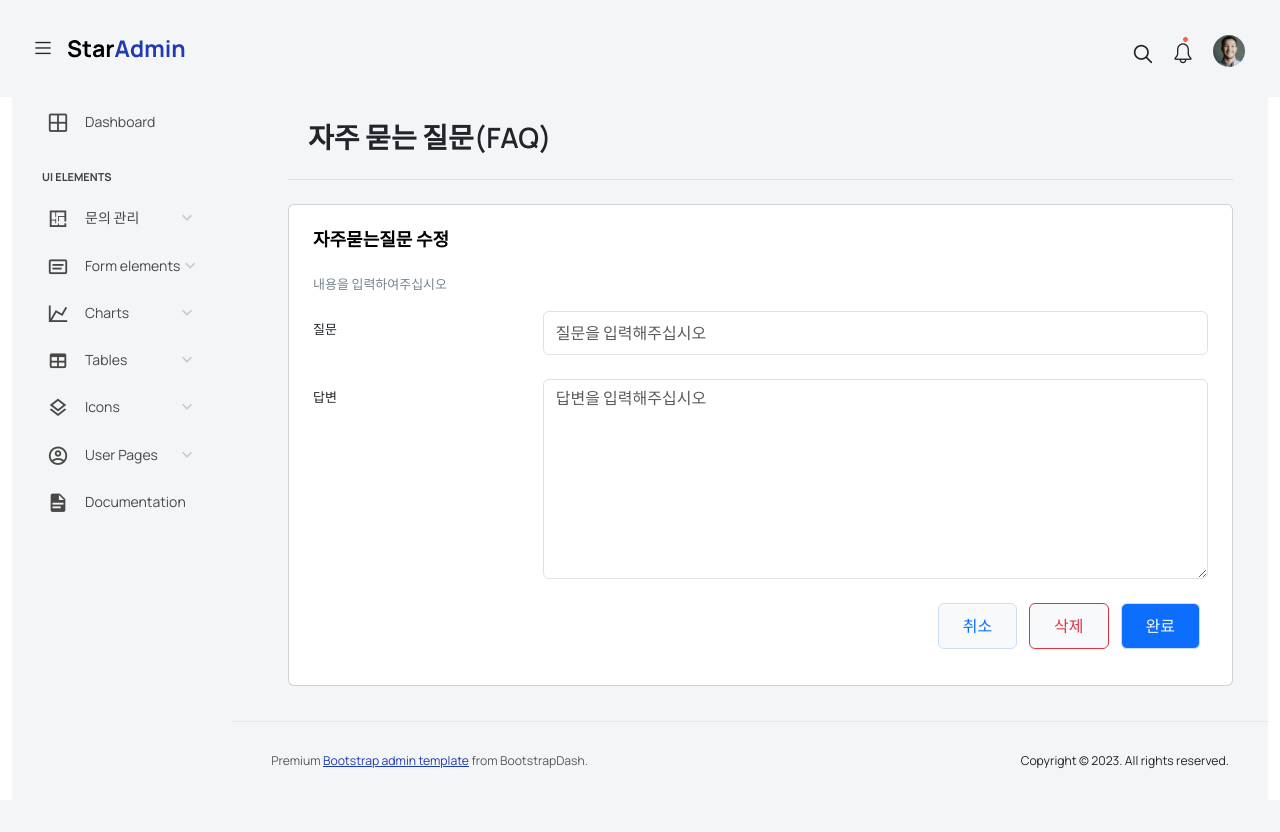
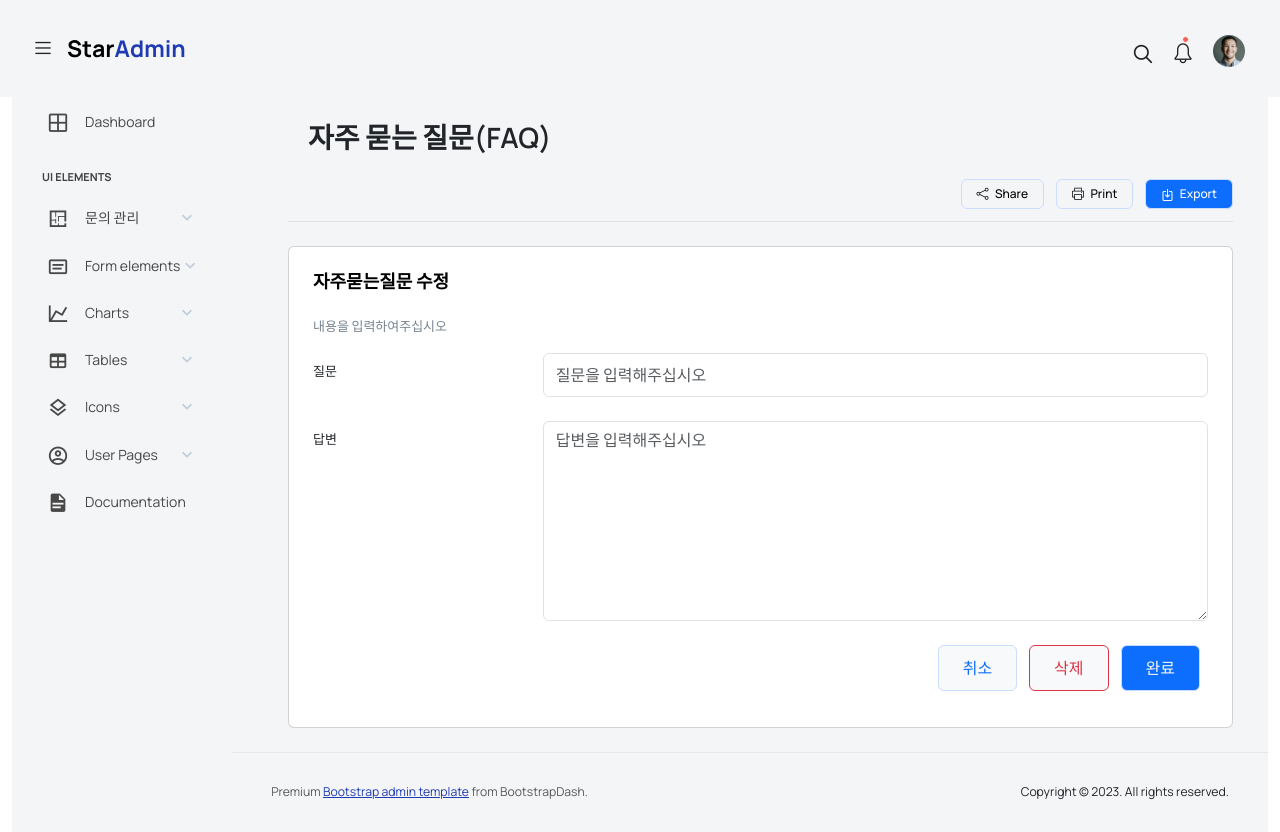
Before and after one commit to KimBoris/CleanAIDo_admin_front, a Vue app: page /faq/edit/1 in a window 1280 px wide. Before the commit the page ends 800 px from the top, so only its background shows below. Built offline with nearby package versions, Linux system fonts and the light colour scheme; no server answers.

Commit message:
KBK_FAQ Edit, List, Read, Register Share 추가 ë°

```diff
--- a/src/components/faq/FAQEditComponent.vue
+++ b/src/components/faq/FAQEditComponent.vue
@@ -1,6 +1,9 @@
 <template>
   <div v-if="!faq.delFlag">
     <div class="d-sm-flex align-items-center justify-content-between border-bottom mb-4">
+      <div class="ms-auto">
+        <Share/>
+      </div>
     </div>
     <div class="card">
       <div class="card-body">
@@ -49,6 +52,7 @@
 import {useRoute, useRouter} from "vue-router";
 import {deleteFAQOne, getFAQOne, putFAQOne} from "../../apis/faqApi.js";
 import {onMounted, ref} from "vue";
+import Share from "../../layout/Share.vue";
 
 const route = useRoute();
 const router = useRouter();
--- a/src/components/faq/FAQReadComponent.vue
+++ b/src/components/faq/FAQReadComponent.vue
@@ -1,14 +1,11 @@
 <template>
   <div>
     <div>
-      <!-- 뒤로가기 버튼 -->
 
-      <!-- 버튼 그룹 -->
-
+      <div class="d-sm-flex align-items-center justify-content-between border-bottom mb-4">
         <div class="ms-auto">
           <Share/>
         </div>
-      <div class="d-sm-flex align-items-center justify-content-between border-bottom mb-4">
       </div>
       <div>
         <div v-if="isLoading" class="flex items-center justify-center h-screen">
@@ -26,7 +23,8 @@
                 </div>
                 <div class="button-group">
                   <!-- 수정하기 버튼 -->
-                  <RouterLink :to="`/faq/edit/${faq.fno}`" class="btn btn-primary me-2 py-3 px-4 fs-6 color text-light">수정하기
+                  <RouterLink :to="`/faq/edit/${faq.fno}`" class="btn btn-primary me-2 py-3 px-4 fs-6 color text-light">
+                    수정하기
                   </RouterLink>
                 </div>
               </div>
@@ -66,8 +64,8 @@ const fetchFAQ = async (fno) => {
     faq.value = data;
   } catch (error) {
     console.error("FAQ 데이터 가져오기 중 오류 발생:", error);
-  }finally {
-    isLoading.value=false;
+  } finally {
+    isLoading.value = false;
   }
 };
 
--- a/src/components/faq/FAQRegisterComponent.vue
+++ b/src/components/faq/FAQRegisterComponent.vue
@@ -1,5 +1,8 @@
 <template>
   <div class="d-sm-flex align-items-center justify-content-between border-bottom mb-4">
+    <div class="ms-auto">
+      <Share/>
+    </div>
   </div>
   <div class="card">
     <div class="card-body">
@@ -44,6 +47,7 @@
 import {useRouter} from "vue-router";
 import {ref} from "vue";
 import {postFAQOne} from "../../apis/faqApi.js";
+import Share from "../../layout/Share.vue";
 
 const router = useRouter();
 
```
Also changed, not shown: src/components/faq/FAQListComponent.vue (+0 -9 lines).
